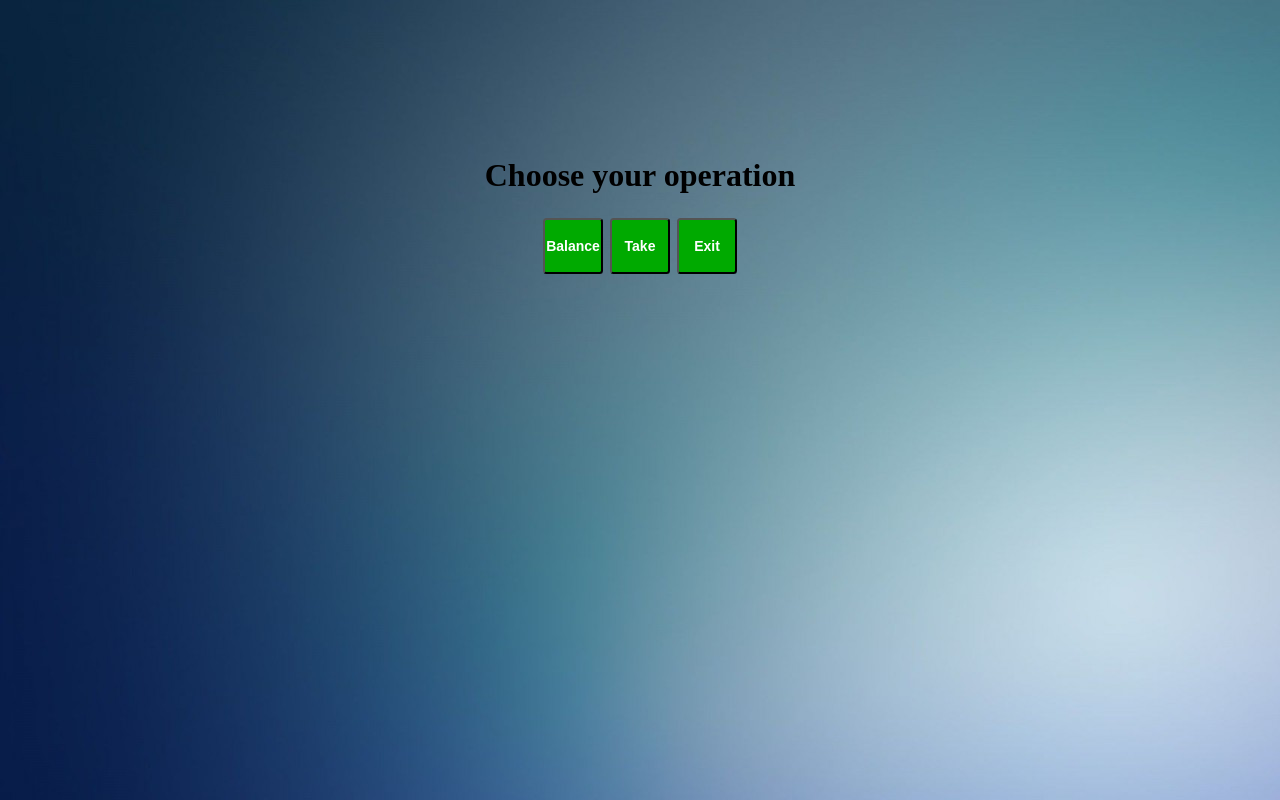
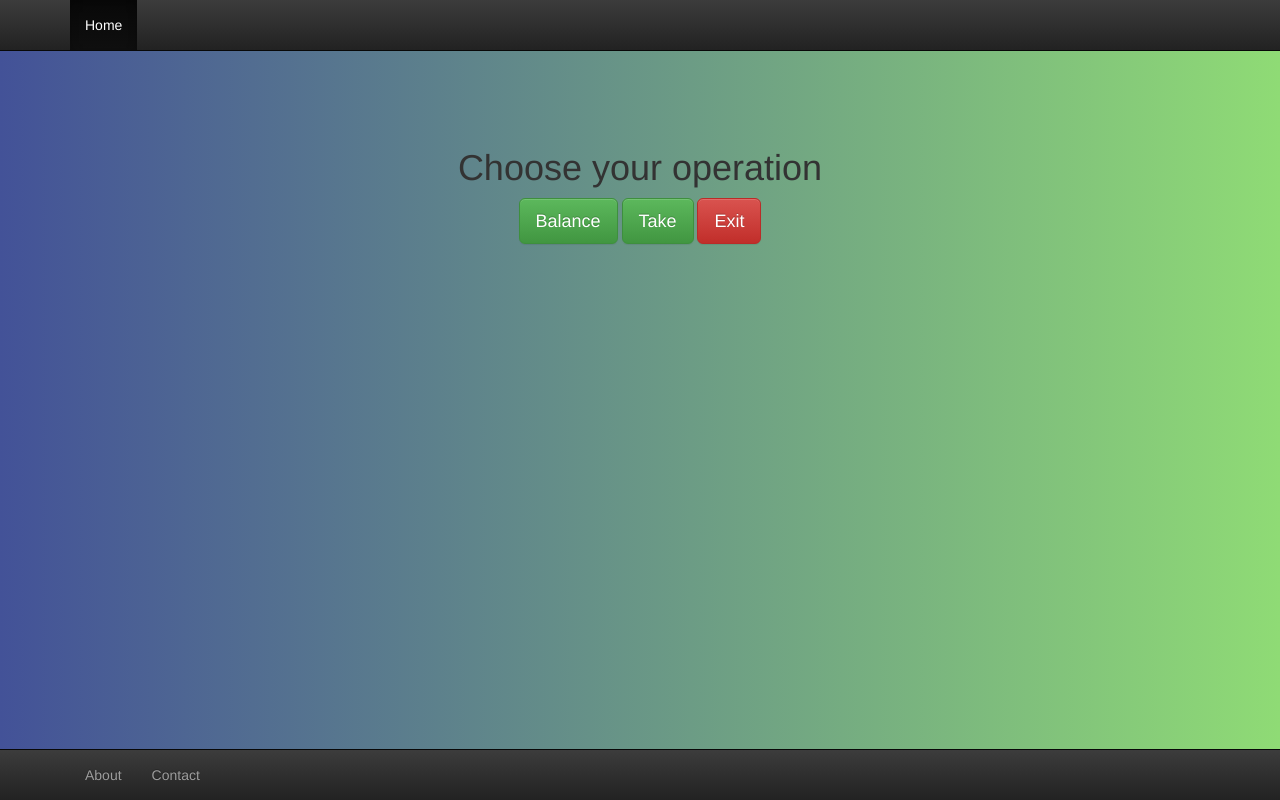
Before and after one commit to HaideiGV/atm, a Django app: page /cash/operations/ in a window 1280 px wide. Run offline with Django 3.2, Linux system fonts and the light colour scheme; parts of the project's set-up code (start-up, migrations or seed data) failed here and were passed over; some libraries are stand-ins or nearby versions.

Commit message:
mask fix1

```diff
--- /dev/null
+++ b/cashrepo/cash/templates/about.html
@@ -0,0 +1,5 @@
+{% extends "index.html" %}
+
+{% block content %}
+<h1>About App</h1>
+{% endblock content %}
--- a/cashrepo/cash/templates/card_number_page.html
+++ b/cashrepo/cash/templates/card_number_page.html
@@ -15,7 +15,7 @@
         <div id="jqxmaskedinput">
             {{ form.number}}
 
-        <button class="keypad-special keypad-close" type="submit">Ok</button>
+        <button class="btn btn-lg btn-success" type="submit">Ok</button>
         </div>
     </form>
 
--- /dev/null
+++ b/cashrepo/cash/templates/contacts.html
@@ -0,0 +1,5 @@
+{% extends "index.html" %}
+
+{% block content %}
+<h1>Contacts</h1>
+{% endblock content %}
--- a/cashrepo/cash/templates/index.html
+++ b/cashrepo/cash/templates/index.html
@@ -6,20 +6,34 @@
     {% block script %}{% endblock script%}
     <style>
         body{
-            background-image: url("/static/media/background.jpg");
+            /*background-image: url("/static/media/background.jpg");*/
             padding-top: 10%;
             text-align: center;
+            background: linear-gradient(to left, #8FDB75, #435298);
         }
     </style>
     <link href="/static/css/jquery.keypad.css" rel="stylesheet">
     <link rel="stylesheet" href="/static/css/jqx.base.css" type="text/css" />
+    <!-- Latest compiled and minified CSS -->
+<link rel="stylesheet"
+      href="https://maxcdn.bootstrapcdn.com/bootstrap/3.3.6/css/bootstrap.min.css"
+      integrity="sha384-1q8mTJOASx8j1Au+a5WDVnPi2lkFfwwEAa8hDDdjZlpLegxhjVME1fgjWPGmkzs7"
+      crossorigin="anonymous">
+
+<!-- Optional theme -->
+<link rel="stylesheet"
+      href="https://maxcdn.bootstrapcdn.com/bootstrap/3.3.6/css/bootstrap-theme.min.css"
+      integrity="sha384-fLW2N01lMqjakBkx3l/M9EahuwpSfeNvV63J5ezn3uZzapT0u7EYsXMjQV+0En5r"
+      crossorigin="anonymous">
     <style>
         #inlineKeypad { width: 10em; }
     </style>
     <script type="text/javascript" src="/static/js/scripts/jquery-1.11.1.min.js"></script>
     <script type="text/javascript" src="/static/js/jqxcore.js"></script>
     <script type="text/javascript" src="/static/js/jqxmaskedinput.js"></script>
-
+    <script src="https://maxcdn.bootstrapcdn.com/bootstrap/3.3.6/js/bootstrap.min.js"
+            integrity="sha384-0mSbJDEHialfmuBBQP6A4Qrprq5OVfW37PRR3j5ELqxss1yVqOtnepnHVP9aJ7xS"
+            crossorigin="anonymous"></script>
     <script src="/static/js/jquery.plugin.js"></script>
     <script src="/static/js/jquery.keypad.js"></script>
 
@@ -41,7 +55,47 @@
 
 <body>
 
+    <nav class="navbar navbar-inverse navbar-fixed-top">
+      <div class="container">
+        <div class="navbar-header">
+          <button type="button" class="navbar-toggle collapsed" data-toggle="collapse" data-target="#navbar" aria-expanded="false" aria-controls="navbar">
+            <span class="sr-only">Toggle navigation</span>
+            <span class="icon-bar"></span>
+            <span class="icon-bar"></span>
+            <span class="icon-bar"></span>
+          </button>
+        </div>
+        <div id="navbar1" class="collapse navbar-collapse">
+          <ul class="nav navbar-nav">
+            <li class="active"><a href="/cash/">Home</a></li>
+          </ul>
+        </div><!--/.nav-collapse -->
+      </div>
+    </nav>
+
+
+
 {% block content %}{% endblock content %}
+
+
+    <nav class="navbar navbar-inverse navbar-fixed-bottom">
+      <div class="container">
+        <div class="navbar-header">
+          <button type="button" class="navbar-toggle collapsed" data-toggle="collapse" data-target="#navbar" aria-expanded="false" aria-controls="navbar">
+            <span class="sr-only">Toggle navigation</span>
+            <span class="icon-bar"></span>
+            <span class="icon-bar"></span>
+            <span class="icon-bar"></span>
+          </button>
+        </div>
+        <div id="navbar2" class="collapse navbar-collapse">
+          <ul class="nav navbar-nav">
+            <li><a href="/cash/about/">About</a></li>
+            <li><a href="/cash/contacts/">Contact</a></li>
+          </ul>
+        </div><!--/.nav-collapse -->
+      </div>
+    </nav>
 
 </body>
 </html>
--- a/cashrepo/cash/templates/operations.html
+++ b/cashrepo/cash/templates/operations.html
@@ -6,8 +6,8 @@
 {% block content %}
     <h1>Choose your operation</h1>
     <form action="." method="get">
-        <input class="keypad-special keypad-close" onclick="location.href='/cash/balance/'" type="button" name="balance" value="Balance"/>
-        <input class="keypad-special keypad-close" onclick="location.href='/cash/withdraw_cash'" type="button" name="withdraw_cash" value="Take"/>
-        <input class="keypad-special keypad-close" onclick="location.href='/cash/'" type="button" name="exit" value="Exit"/>
+        <input class="btn btn-lg btn-success" onclick="location.href='/cash/balance/'" type="button" name="balance" value="Balance"/>
+        <input class="btn btn-lg btn-success" onclick="location.href='/cash/withdraw_cash'" type="button" name="withdraw_cash" value="Take"/>
+        <input class="btn btn-lg btn-danger" onclick="location.href='/cash/'" type="button" name="exit" value="Exit"/>
     </form>
 {% endblock content %}
--- a/cashrepo/cash/templates/pin.html
+++ b/cashrepo/cash/templates/pin.html
@@ -11,8 +11,8 @@
         <!--{{ form.as_p}}-->
         <input style="width:250px; height:40px; font-size:20px;" type="text" id="defaultKeypad" name="pin" placeholder="****" maxlength="4">
         <!--<input type="reset" value="Clear"/>-->
-        <input class="keypad-special keypad-close" type="submit" value="Ok"/>
-        <input class="keypad-special keypad-close" onclick="location.href='/cash/'" type="button" value="Exit"/>
+        <input class="btn btn-lg btn-success" type="submit" value="Ok"/>
+        <input class="btn btn-lg btn-danger" onclick="location.href='/cash/'" type="button" value="Exit"/>
     </form>
 
 {% endblock content %}
--- a/cashrepo/cash/templates/withdraw_cash.html
+++ b/cashrepo/cash/templates/withdraw_cash.html
@@ -10,8 +10,8 @@
         <!--{% csrf_token %}-->
         <input style="width:250px; height:40px; font-size:20px;" type="text" id="defaultKeypad" name="amount" placeholder="100 $">
         <!--<input type="reset" value="clear"/>-->
-        <input class="keypad-special keypad-close" type="submit" value="take"/>
-        <input class="keypad-special keypad-close" type="submit" value="exit"/>
+        <input class="btn btn-lg btn-success" type="submit" value="take"/>
+        <input class="btn btn-lg btn-danger" type="submit" value="exit"/>
     </form>
 </div>
 {% endblock content %}
--- a/cashrepo/cash/urls.py
+++ b/cashrepo/cash/urls.py
@@ -12,5 +12,7 @@ urlpatterns = [
     url(r'^withdraw_cash/$', views.withdraw_cash_page),
     url(r'^report/$', views.report_page),
     url(r'^error/$', views.error_page),
+    url(r'^about/$', views.about),
+    url(r'^contacts/$', views.contacts),
 
 ]
--- a/cashrepo/cash/views.py
+++ b/cashrepo/cash/views.py
@@ -182,3 +182,11 @@ def error_page(request):
     if btn == 'prev':
         return HttpResponseRedirect('/cash/operations/')
     return render(request, "error.html")
+
+
+def about(request):
+    return render(request, "about.html")
+
+
+def contacts(request):
+    return render(request, "contacts.html")
```
Also changed, not shown: cashrepo/cash/templates/balance_page.html (+5 -5 lines), cashrepo/cash/templates/report.html (+6 -6 lines), cashrepo/db.sqlite3.
